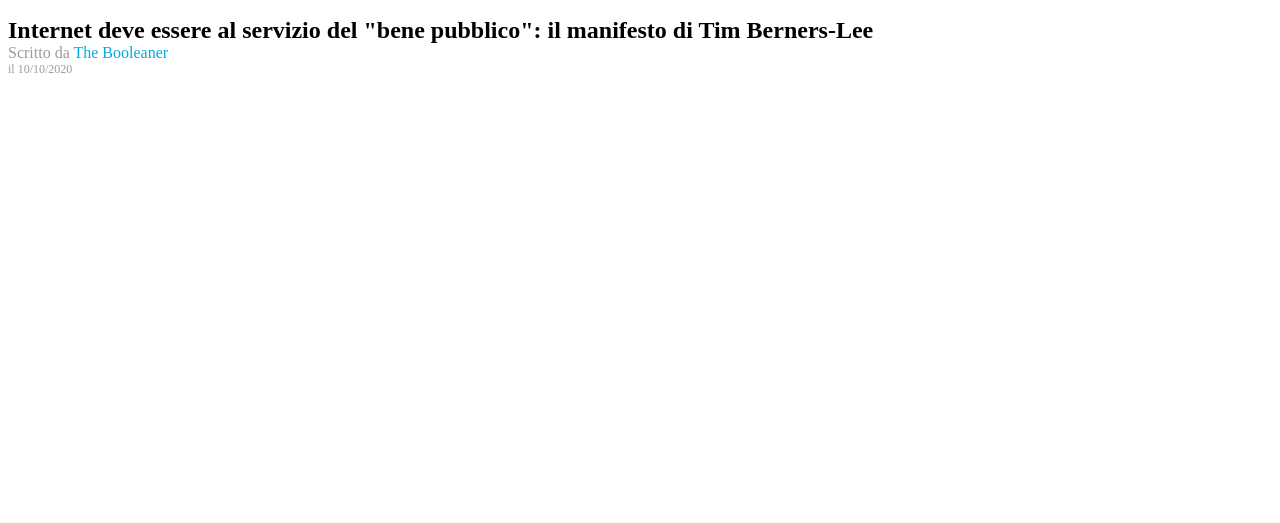
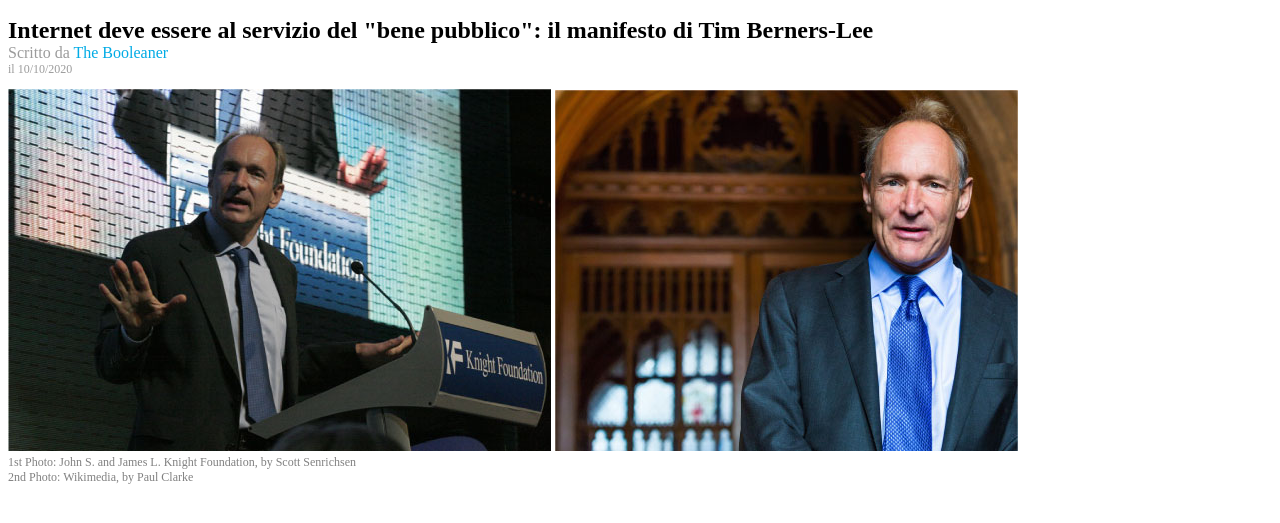
Before and after one commit to lucagaddini/html-css-booleaner, a plain HTML site: page index.html in a window 1280 px wide. Shown: the part 79-602 px from the top of the page. Drawn offline with Linux system fonts and the light colour scheme.

Commit message:
Added: Section "Galleria immagini" & "Didascalie immagini"

```diff
--- a/css/style.css
+++ b/css/style.css
@@ -36,3 +36,12 @@ main #data, #boxautore {
 main #autore{
   color: #00abe5;
 }
+
+main .didascalie{
+  color: grey;
+  font-size: 12px;
+}
+main .didascalie p{
+  margin-top: 0;
+  margin-bottom: 0;
+}
--- a/index.html
+++ b/index.html
@@ -19,6 +19,7 @@
 
   <!-- Main, contiene contenuto principale -->
   <main>
+    <!-- Section, contenente titolo ed sottotilo articolo -->
     <section>
       <div class="titolo-articolo">
         <h1>Internet deve essere al servizio del "bene pubblico": il manifesto di Tim Berners-Lee</h1>
@@ -27,8 +28,27 @@
       <div class="sottotitolo">
         <p id="boxautore">Scritto da <span id="autore">The Booleaner</span></p>
         <p id="data">il 10/10/2020</p>
-  </div>
+      </div>
     </section>
+    <!-- /Section, contenente titolo ed sottotilo articolo -->
+
+    <!-- Section, contenente immagini ed didascalie -->
+    <section>
+      <!-- Galleria immagini -->
+      <div>
+        <img src="/img/tim-1.jpg" alt="Tim Berners-Lee">
+        <img src="/img/tim-2.jpg" alt="Tim Berners-Lee">
+      </div>
+      <!-- /Galleria immagini -->
+
+      <!-- Didascalie immagini -->
+      <div class="didascalie">
+        <p>1st Photo: John S. and James L. Knight Foundation, by Scott Senrichsen</p>
+        <p>2nd Photo: Wikimedia, by Paul Clarke</p>
+      </div>
+      <!-- /Didascalie immagini -->
+    </section>
+
 
   </main>
 
```
Also changed, not shown: 1 other file.
